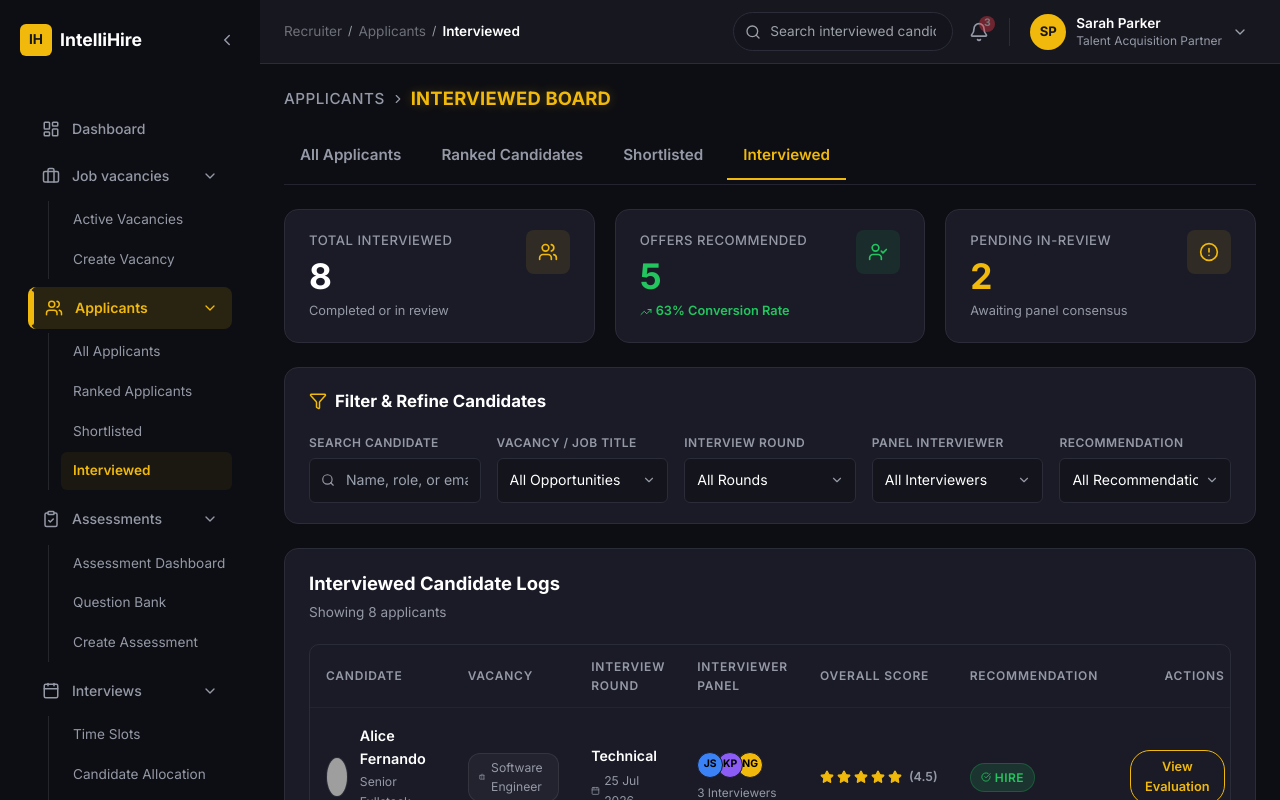
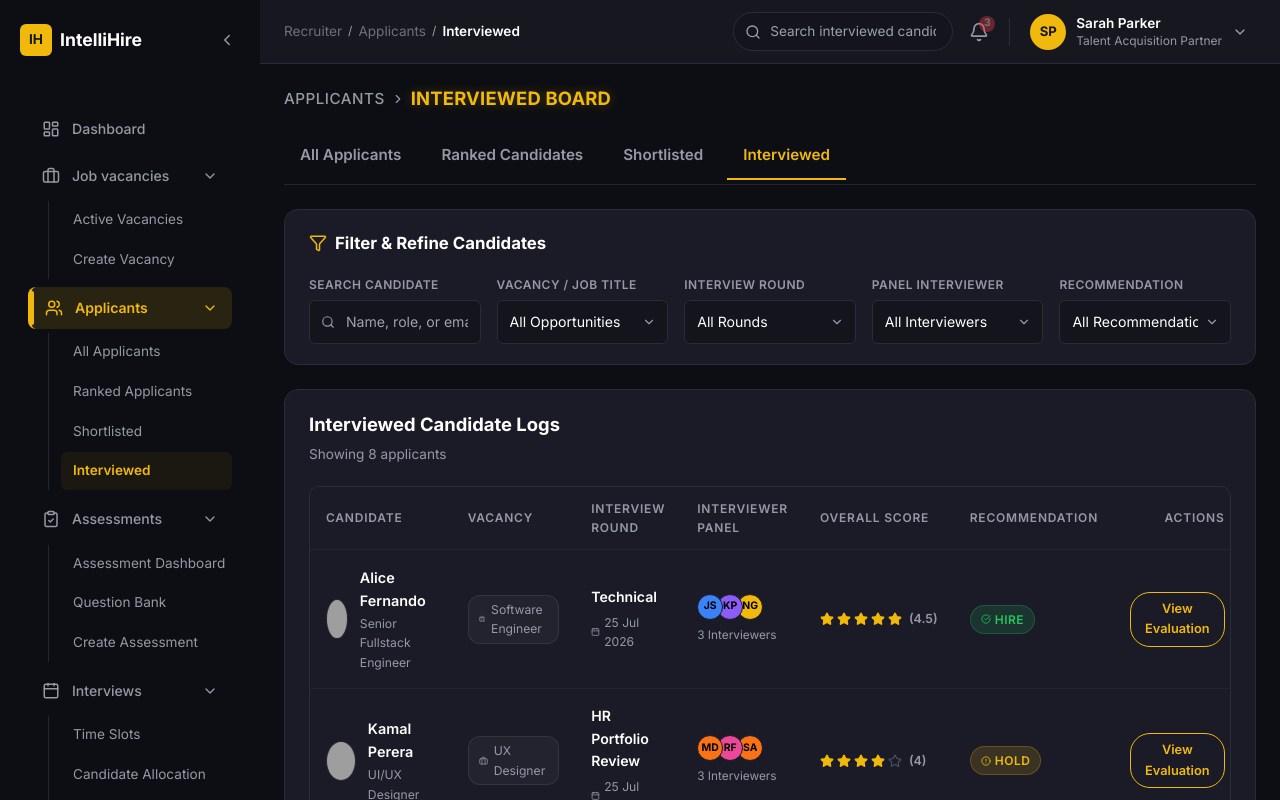
Before and after one commit to IntelliHire-project/Source-code, a React (Create React App) app in the folder frontend/: page /recruiter/applicants/interviewed in a window 1280 px wide. Shown: the top 800 px of the page. Built offline with nearby package versions, Linux system fonts and the light colour scheme; grey boxes are pictures that could not be loaded.

Commit message:
Removed the entire Stats Row (interviewed‑stats‑grid section) from InterviewedApplicants.jsx

```diff
--- a/frontend/src/pages/recruiter/InterviewedApplicants/InterviewedApplicants.jsx
+++ b/frontend/src/pages/recruiter/InterviewedApplicants/InterviewedApplicants.jsx
@@ -395,40 +395,7 @@ function InterviewedApplicants() {
           </div>
 
           {/* Stats Row */}
-          <section className="interviewed-stats-grid">
-            <div className="interviewed-stat-card">
-              <div className="stat-card-info">
-                <span className="stat-label">Total Interviewed</span>
-                <span className="stat-value">{stats.total}</span>
-                <span className="stat-subtext">Completed or in review</span>
-              </div>
-              <div className="stat-icon-wrap">
-                <Users size={20} />
-              </div>
-            </div>
 
-            <div className="interviewed-stat-card">
-              <div className="stat-card-info">
-                <span className="stat-label">Offers Recommended</span>
-                <span className="stat-value text-green">{stats.hires}</span>
-                <span className="stat-subtext positive"><TrendingUp size={12} /> {Math.round((stats.hires/stats.total)*100)}% Conversion Rate</span>
-              </div>
-              <div className="stat-icon-wrap icon-green">
-                <UserCheck size={20} />
-              </div>
-            </div>
-
-            <div className="interviewed-stat-card">
-              <div className="stat-card-info">
-                <span className="stat-label">Pending In-Review</span>
-                <span className="stat-value text-yellow">{stats.reviews}</span>
-                <span className="stat-subtext">Awaiting panel consensus</span>
-              </div>
-              <div className="stat-icon-wrap icon-yellow">
-                <AlertCircle size={20} />
-              </div>
-            </div>
-          </section>
 
           {/* Filter Dashboard Card */}
           <section className="filters-dashboard-card">
```
